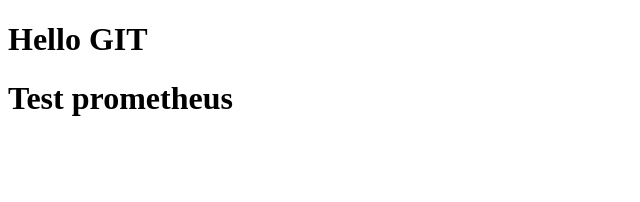
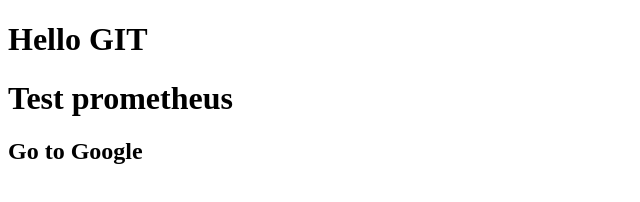
Before and after one commit to DmitrenkoPavel/Course-, a plain HTML site: page index.html in a window 1280 px wide. Shown: the whole page, without its empty margins (0-640 px from the left). Drawn offline with Linux system fonts and the light colour scheme.

Commit message:
add new line

```diff
--- a/index.html
+++ b/index.html
@@ -8,5 +8,6 @@
     <body>
         <h1> Hello GIT </h1>
         <h1> Test prometheus  </h1>
+        <h2>Go to Google </h2>
     </body>
 </html>
```
